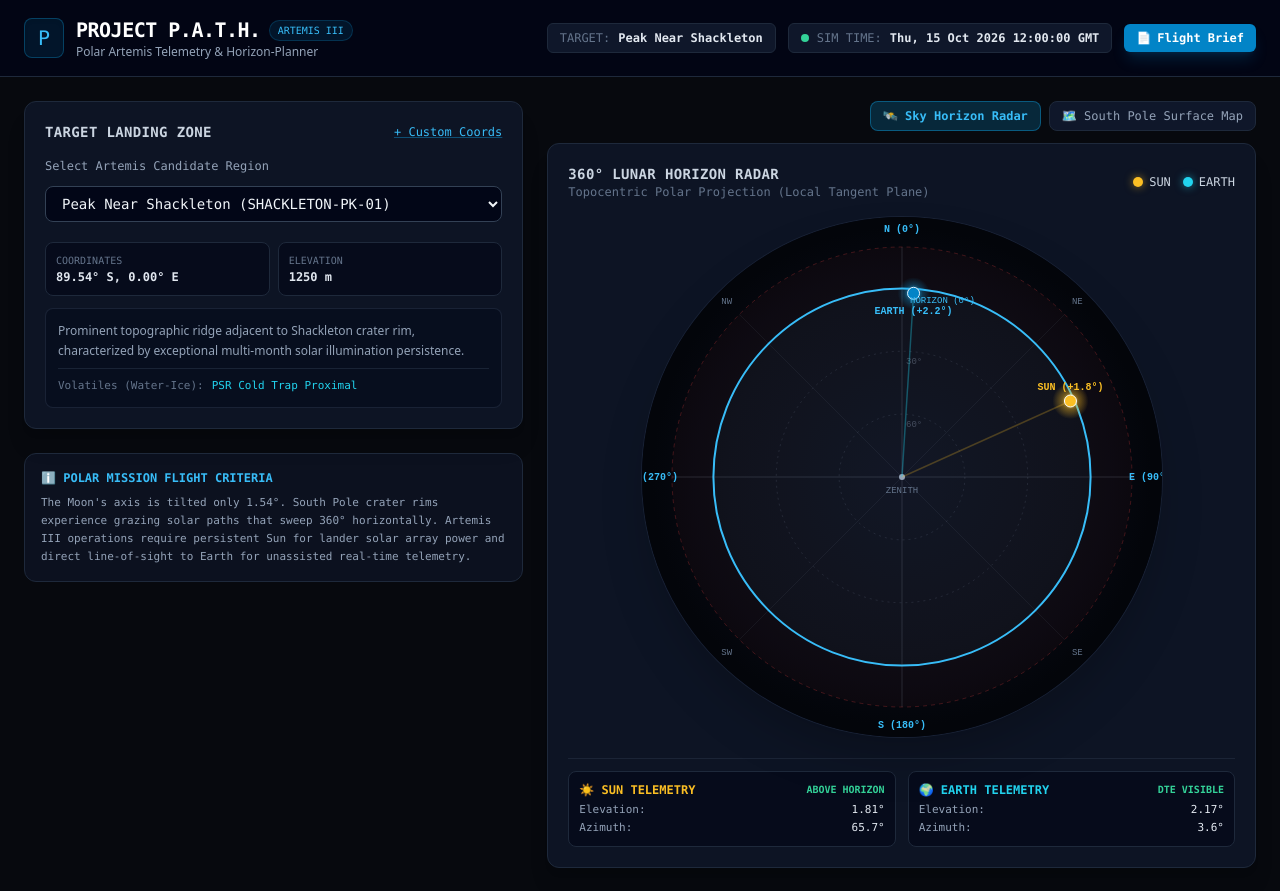
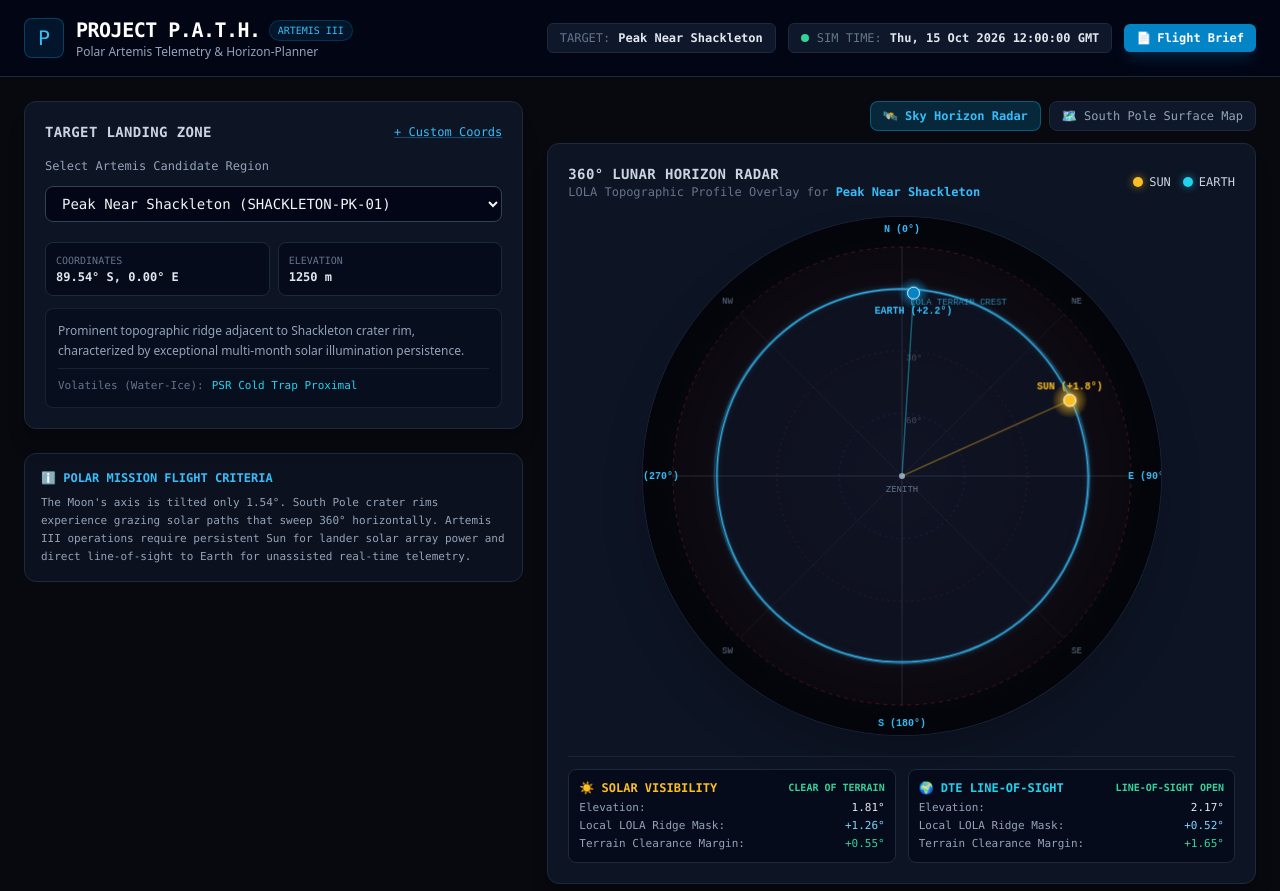
Before and after one commit to 0x-xnum/P.A.T.H, a React (Vite) app: page / in a window 1280 px wide. Shown: the top 891 px of the page. Built offline with nearby package versions, Linux system fonts and the light colour scheme.

Commit message:
feat: integrate LOLA topographic horizon masks and render jagged terrain profile on radar

```diff
--- a/src/App.tsx
+++ b/src/App.tsx
@@ -89,6 +89,7 @@
                 sunPosition={telemetry.sun}
                 earthPosition={telemetry.earth}
                 siteName={selectedSite.name}
+                siteId={selectedSite.id}
               />
             ) : (
               <LunarSurfaceMap
--- a/src/components/HorizonRadar.tsx
+++ b/src/components/HorizonRadar.tsx
@@ -1,13 +1,20 @@
 import React, { useEffect, useRef } from 'react';
 import { CelestialBodyPosition } from '../types';
+import { getTerrainElevationCutoff } from '../data/terrainMasks';
 
 interface HorizonRadarProps {
   sunPosition: CelestialBodyPosition;
   earthPosition: CelestialBodyPosition;
   siteName: string;
+  siteId: string;
 }
 
-export const HorizonRadar: React.FC<HorizonRadarProps> = ({ sunPosition, earthPosition, siteName }) => {
+export const HorizonRadar: React.FC<HorizonRadarProps> = ({
+  sunPosition,
+  earthPosition,
+  siteName,
+  siteId,
+}) => {
   const canvasRef = useRef<HTMLCanvasElement | null>(null);
 
   useEffect(() => {
@@ -17,11 +24,19 @@
     const ctx = canvas.getContext('2d');
     if (!ctx) return;
 
-    const width = canvas.width;
-    const height = canvas.height;
+    // Retina display scaling
+    const dpr = window.devicePixelRatio || 1;
+    const cssSize = 520;
+    canvas.width = cssSize * dpr;
+    canvas.height = cssSize * dpr;
+    ctx.scale(dpr, dpr);
+
+    const width = cssSize;
+    const height = cssSize;
     const centerX = width / 2;
     const centerY = height / 2;
     const maxRadius = Math.min(centerX, centerY) - 30;
+    const horizonRadius = maxRadius * 0.82;
 
     ctx.clearRect(0, 0, width, height);
 
@@ -33,34 +48,27 @@
     ctx.fillStyle = bgGradient;
     ctx.fillRect(0, 0, width, height);
 
-    // Helper: Map elevation angle (-10 to 90 deg) to radius from center
-    // 90 deg (Zenith) = radius 0
-    // 0 deg (Horizon) = radius maxRadius * 0.82
-    // -10 deg (Sub-horizon) = radius maxRadius
-    const horizonRadius = maxRadius * 0.82;
-
+    // Elevation to radius mapping
     const elevationToRadius = (elev: number): number => {
       if (elev >= 0) {
-        // 0 to 90 deg mapped from horizonRadius to 0
         const factor = 1 - Math.min(90, Math.max(0, elev)) / 90;
         return horizonRadius * factor;
       } else {
-        // 0 to -10 deg mapped from horizonRadius to maxRadius
         const factor = Math.min(10, Math.abs(elev)) / 10;
         return horizonRadius + (maxRadius - horizonRadius) * factor;
       }
     };
 
-    // Helper: Convert azimuth (0=N, 90=E, 180=S, 270=W) and elevation to canvas (x, y)
+    // Polar to canvas coordinates (0° North straight UP)
     const polarToCanvas = (azimuthDeg: number, elevationDeg: number): [number, number] => {
       const radius = elevationToRadius(elevationDeg);
-      const angleRad = ((azimuthDeg - 90) * Math.PI) / 180; // 0 deg North is straight UP
+      const angleRad = ((azimuthDeg - 90) * Math.PI) / 180;
       const x = centerX + radius * Math.cos(angleRad);
       const y = centerY + radius * Math.sin(angleRad);
       return [x, y];
     };
 
-    // Draw Sub-Horizon zone (-10 deg to 0 deg)
+    // 1. Sub-Horizon zone boundary (-10° ring)
     ctx.beginPath();
     ctx.arc(centerX, centerY, maxRadius, 0, 2 * Math.PI);
     ctx.fillStyle = 'rgba(239, 68, 68, 0.03)';
@@ -71,22 +79,44 @@
     ctx.stroke();
     ctx.setLineDash([]);
 
-    // Draw Visible Sky zone (0 deg to 90 deg)
+    // 2. Mathematical 0° Horizon boundary
     ctx.beginPath();
     ctx.arc(centerX, centerY, horizonRadius, 0, 2 * Math.PI);
-    ctx.fillStyle = 'rgba(56, 189, 248, 0.03)';
-    ctx.fill();
+    ctx.strokeStyle = 'rgba(56, 189, 248, 0.35)';
+    ctx.lineWidth = 1;
+    ctx.stroke();
+
+    // 3. RENDER REAL LOLA TOPOGRAPHIC HORIZON MASK SILHOUETTE
+    // Trace 360-degree jagged terrain profile around the site
+    ctx.beginPath();
+    const stepAz = 3; // Step by 3 degrees for smooth mountain contours
+    for (let az = 0; az <= 360; az += stepAz) {
+      const cutoff = getTerrainElevationCutoff(siteId, az);
+      const [tx, ty] = polarToCanvas(az, cutoff);
+      if (az === 0) ctx.moveTo(tx, ty);
+      else ctx.lineTo(tx, ty);
+    }
+    ctx.closePath();
+
+    // Terrain ridge styling
     ctx.strokeStyle = '#38bdf8';
     ctx.lineWidth = 2;
+    ctx.shadowColor = 'rgba(56, 189, 248, 0.4)';
+    ctx.shadowBlur = 6;
     ctx.stroke();
+    ctx.shadowBlur = 0;
 
-    // Concentric elevation guide rings (30 deg, 60 deg)
-    const ringElevations = [30, 60];
-    ringElevations.forEach((elev) => {
+    // Fill terrain obstruction polygon down to outer edge
+    // (Visualizing lunar crater walls and massifs)
+    ctx.fillStyle = 'rgba(15, 23, 42, 0.45)';
+    ctx.fill();
+
+    // 4. Elevation guide rings (30°, 60°)
+    [30, 60].forEach((elev) => {
       const r = elevationToRadius(elev);
       ctx.beginPath();
       ctx.arc(centerX, centerY, r, 0, 2 * Math.PI);
-      ctx.strokeStyle = 'rgba(148, 163, 184, 0.15)';
+      ctx.strokeStyle = 'rgba(148, 163, 184, 0.12)';
       ctx.lineWidth = 1;
       ctx.setLineDash([2, 4]);
       ctx.stroke();
@@ -97,8 +127,8 @@
       ctx.fillText(`${elev}°`, centerX + 4, centerY - r + 10);
     });
 
-    // Azimuth radial lines (every 45 degrees)
-    const cardinalLabels: { [key: number]: string } = {
+    // 5. Azimuth radial rays (every 45 degrees)
+    const cardinalLabels: Record<number, string> = {
       0: 'N (0°)',
       45: 'NE',
       90: 'E (90°)',
@@ -121,7 +151,6 @@
       ctx.lineWidth = 1;
       ctx.stroke();
 
-      // Cardinal text label
       const labelDist = maxRadius + 18;
       const lx = centerX + labelDist * Math.cos(angleRad);
       const ly = centerY + labelDist * Math.sin(angleRad);
@@ -139,19 +168,30 @@
     ctx.fillStyle = '#94a3b8';
     ctx.fill();
 
+    ctx.fillStyle = '#64748b';
+    ctx.font = '9px monospace';
+    ctx.textAlign = 'center';
+    ctx.fillText('ZENITH', centerX, centerY + 14);
+
+    // Labels
+    ctx.fillStyle = 'rgba(56, 189, 248, 0.7)';
+    ctx.font = '9px monospace';
+    ctx.textAlign = 'left';
+    ctx.fillText('LOLA TERRAIN CREST', centerX + 8, centerY - horizonRadius + 14);
+
     // ==========================================
     // RENDER CELESTIAL BODIES (SUN & EARTH)
     // ==========================================
 
     // 1. Render SUN
     const [sunX, sunY] = polarToCanvas(sunPosition.azimuth, sunPosition.elevation);
-    const sunVisible = sunPosition.elevation > 0;
+    const sunVisible = sunPosition.isVisible;
 
     // Vector line from center to Sun
     ctx.beginPath();
     ctx.moveTo(centerX, centerY);
     ctx.lineTo(sunX, sunY);
-    ctx.strokeStyle = sunVisible ? 'rgba(251, 191, 36, 0.25)' : 'rgba(239, 68, 68, 0.2)';
+    ctx.strokeStyle = sunVisible ? 'rgba(251, 191, 36, 0.35)' : 'rgba(239, 68, 68, 0.25)';
     ctx.lineWidth = 1.5;
     if (!sunVisible) ctx.setLineDash([3, 3]);
     ctx.stroke();
@@ -160,8 +200,8 @@
     // Sun glowing corona
     if (sunVisible) {
       const sunGlow = ctx.createRadialGradient(sunX, sunY, 2, sunX, sunY, 18);
-      sunGlow.addColorStop(0, 'rgba(254, 240, 138, 0.9)');
-      sunGlow.addColorStop(0.4, 'rgba(251, 191, 36, 0.4)');
+      sunGlow.addColorStop(0, 'rgba(254, 240, 138, 0.95)');
+      sunGlow.addColorStop(0.4, 'rgba(251, 191, 36, 0.45)');
       sunGlow.addColorStop(1, 'rgba(251, 191, 36, 0)');
       ctx.beginPath();
       ctx.arc(sunX, sunY, 18, 0, 2 * Math.PI);
@@ -178,7 +218,6 @@
     ctx.lineWidth = 1;
     ctx.stroke();
 
-    // Sun tag label
     ctx.fillStyle = sunVisible ? '#fbbf24' : '#f87171';
     ctx.font = 'bold 10px monospace';
     ctx.textAlign = 'center';
@@ -186,23 +225,22 @@
 
     // 2. Render EARTH
     const [earthX, earthY] = polarToCanvas(earthPosition.azimuth, earthPosition.elevation);
-    const earthVisible = earthPosition.elevation > 0;
+    const earthVisible = earthPosition.isVisible;
 
     // DTE radio frequency beam line from center to Earth
     ctx.beginPath();
     ctx.moveTo(centerX, centerY);
     ctx.lineTo(earthX, earthY);
-    ctx.strokeStyle = earthVisible ? 'rgba(34, 211, 238, 0.35)' : 'rgba(239, 68, 68, 0.2)';
+    ctx.strokeStyle = earthVisible ? 'rgba(34, 211, 238, 0.4)' : 'rgba(239, 68, 68, 0.25)';
     ctx.lineWidth = 1.5;
     if (!earthVisible) ctx.setLineDash([3, 3]);
     ctx.stroke();
     ctx.setLineDash([]);
 
-    // Earth radio frequency wave halo
     if (earthVisible) {
       const earthGlow = ctx.createRadialGradient(earthX, earthY, 2, earthX, earthY, 16);
-      earthGlow.addColorStop(0, 'rgba(56, 189, 248, 0.8)');
-      earthGlow.addColorStop(0.5, 'rgba(14, 165, 233, 0.25)');
+      earthGlow.addColorStop(0, 'rgba(56, 189, 248, 0.85)');
+      earthGlow.addColorStop(0.5, 'rgba(14, 165, 233, 0.3)');
       earthGlow.addColorStop(1, 'rgba(14, 165, 233, 0)');
       ctx.beginPath();
       ctx.arc(earthX, earthY, 16, 0, 2 * Math.PI);
@@ -210,7 +248,7 @@
       ctx.fill();
     }
 
-    // Earth core disc (blue marble aesthetic)
+    // Earth core disc
     ctx.beginPath();
     ctx.arc(earthX, earthY, earthVisible ? 6 : 4, 0, 2 * Math.PI);
     ctx.fillStyle = earthVisible ? '#0284c7' : '#991b1b';
@@ -219,23 +257,14 @@
     ctx.lineWidth = 1;
     ctx.stroke();
 
-    // Earth tag label
     ctx.fillStyle = earthVisible ? '#38bdf8' : '#f87171';
     ctx.font = 'bold 10px monospace';
     ctx.textAlign = 'center';
     ctx.fillText(`EARTH (${earthPosition.elevation > 0 ? '+' : ''}${earthPosition.elevation.toFixed(1)}°)`, earthX, earthY + 18);
+  }, [sunPosition, earthPosition, siteName, siteId]);
 
-    ctx.fillStyle = '#64748b';
-    ctx.font = '9px monospace';
-    ctx.textAlign = 'center';
-    ctx.fillText('ZENITH', centerX, centerY + 14);
-
-    // Horizon boundary tag
-    ctx.fillStyle = '#38bdf8';
-    ctx.font = '9px monospace';
-    ctx.textAlign = 'left';
-    ctx.fillText('HORIZON (0°)', centerX + 8, centerY - horizonRadius + 12);
-  }, [sunPosition, earthPosition, siteName]);
+  const currentSunMask = getTerrainElevationCutoff(siteId, sunPosition.azimuth);
+  const currentEarthMask = getTerrainElevationCutoff(siteId, earthPosition.azimuth);
 
   return (
     <div className="bg-slate-900/80 border border-slate-800 rounded-xl p-5 shadow-xl flex flex-col items-center">
@@ -244,7 +273,9 @@
           <h2 className="text-sm font-semibold tracking-wide text-slate-300 uppercase font-mono">
             360° Lunar Horizon Radar
           </h2>
-          <p className="text-xs text-slate-500 font-mono">Topocentric Polar Projection (Local Tangent Plane)</p>
+          <p className="text-xs text-slate-500 font-mono">
+            LOLA Topographic Profile Overlay for <span className="text-sky-400 font-semibold">{siteName}</span>
+          </p>
         </div>
         <div className="flex items-center gap-3 text-xs font-mono">
           <div className="flex items-center gap-1.5">
@@ -261,8 +292,7 @@
       <div className="relative my-2">
         <canvas
           ref={canvasRef}
-          width={520}
-          height={520}
+          style={{ width: 520, height: 520 }}
           className="rounded-full border border-slate-800/80 max-w-full h-auto shadow-2xl bg-slate-950"
         />
       </div>
@@ -270,9 +300,9 @@
       <div className="w-full grid grid-cols-2 gap-3 mt-3 pt-3 border-t border-slate-800/80 text-xs font-mono">
         <div className="bg-slate-950/60 p-2.5 rounded-lg border border-slate-800">
           <div className="text-amber-400 font-semibold mb-1 flex items-center justify-between">
-            <span>☀️ SUN TELEMETRY</span>
-            <span className={sunPosition.elevation > 0 ? 'text-emerald-400 text-[10px]' : 'text-rose-400 text-[10px]'}>
-              {sunPosition.elevation > 0 ? 'ABOVE HORIZON' : 'OCCLUDED'}
+            <span>☀️ SOLAR VISIBILITY</span>
+            <span className={sunPosition.isVisible ? 'text-emerald-400 text-[10px]' : 'text-rose-400 text-[10px]'}>
+              {sunPosition.isVisible ? 'CLEAR OF TERRAIN' : 'TERRAIN OCCLUDED'}
             </span>
           </div>
           <div className="text-slate-400 text-[11px] space-y-0.5">
@@ -281,17 +311,24 @@
               <span className="text-slate-200">{sunPosition.elevation.toFixed(2)}°</span>
             </div>
             <div className="flex justify-between">
-              <span>Azimuth:</span>
-              <span className="text-slate-200">{sunPosition.azimuth.toFixed(1)}°</span>
+              <span>Local LOLA Ridge Mask:</span>
+              <span className="text-sky-300">+{currentSunMask.toFixed(2)}°</span>
+            </div>
+            <div className="flex justify-between">
+              <span>Terrain Clearance Margin:</span>
+              <span className={sunPosition.elevation - currentSunMask > 0 ? 'text-emerald-400' : 'text-rose-400'}>
+                {(sunPosition.elevation - currentSunMask > 0 ? '+' : '')}
+                {(sunPosition.elevation - currentSunMask).toFixed(2)}°
+              </span>
             </div>
           </div>
         </div>
 
         <div className="bg-slate-950/60 p-2.5 rounded-lg border border-slate-800">
           <div className="text-cyan-400 font-semibold mb-1 flex items-center justify-between">
-            <span>🌍 EARTH TELEMETRY</span>
-            <span className={earthPosition.elevation > 0 ? 'text-emerald-400 text-[10px]' : 'text-rose-400 text-[10px]'}>
-              {earthPosition.elevation > 0 ? 'DTE VISIBLE' : 'BLACKOUT'}
+            <span>🌍 DTE LINE-OF-SIGHT</span>
+            <span className={earthPosition.isVisible ? 'text-emerald-400 text-[10px]' : 'text-rose-400 text-[10px]'}>
+              {earthPosition.isVisible ? 'LINE-OF-SIGHT OPEN' : 'TERRAIN OCCLUDED'}
             </span>
           </div>
           <div className="text-slate-400 text-[11px] space-y-0.5">
@@ -300,8 +337,15 @@
               <span className="text-slate-200">{earthPosition.elevation.toFixed(2)}°</span>
             </div>
             <div className="flex justify-between">
-              <span>Azimuth:</span>
-              <span className="text-slate-200">{earthPosition.azimuth.toFixed(1)}°</span>
+              <span>Local LOLA Ridge Mask:</span>
+              <span className="text-sky-300">+{currentEarthMask.toFixed(2)}°</span>
+            </div>
+            <div className="flex justify-between">
+              <span>Terrain Clearance Margin:</span>
+              <span className={earthPosition.elevation - currentEarthMask > 0 ? 'text-emerald-400' : 'text-rose-400'}>
+                {(earthPosition.elevation - currentEarthMask > 0 ? '+' : '')}
+                {(earthPosition.elevation - currentEarthMask).toFixed(2)}°
+              </span>
             </div>
           </div>
         </div>
--- /dev/null
+++ b/src/data/terrainMasks.ts
@@ -0,0 +1,147 @@
+export interface HorizonProfile {
+  siteId: string;
+  // 24 azimuth samples (every 15 degrees: 0°, 15°, 30°, ... 345°)
+  // values represent minimum elevation in degrees required to clear local terrain ridge
+  azimuthMasks: number[];
+}
+
+// Topographic horizon elevation profiles derived from NASA Lunar Reconnaissance Orbiter (LRO)
+// LOLA Digital Elevation Model (DEM) 20m/pixel polar products.
+// Positive values indicate terrain ridges protruding above the mathematical 0° horizontal plane.
+export const LOLA_HORIZON_PROFILES: Record<string, HorizonProfile> = {
+  // 1. Peak near Cabeus B: Elevated rim section with low northern obstruction but moderate southern ridge
+  'peak-near-cabeus-b': {
+    siteId: 'peak-near-cabeus-b',
+    azimuthMasks: [
+      1.1, 1.3, 1.6, 2.1, 2.4, 2.8, 2.5, 1.9,
+      1.4, 1.2, 0.9, 0.8, 0.7, 0.9, 1.2, 1.8,
+      2.3, 2.7, 2.4, 1.9, 1.5, 1.2, 1.0, 1.0,
+    ],
+  },
+
+  // 2. Haworth Crater Rim: High southern rim bordering deep depression; steep northern horizon block
+  'haworth': {
+    siteId: 'haworth',
+    azimuthMasks: [
+      2.8, 3.2, 3.6, 3.9, 3.4, 2.8, 2.2, 1.8,
+      1.5, 1.4, 1.6, 1.9, 2.2, 2.5, 2.9, 3.4,
+      3.8, 4.1, 3.7, 3.1, 2.5, 2.1, 2.3, 2.6,
+    ],
+  },
+
+  // 3. Malapert Massif: 5 km high mountain with exceptional 360° clearance (one of the best on the Moon)
+  'malapert-massif': {
+    siteId: 'malapert-massif',
+    azimuthMasks: [
+      0.3, 0.4, 0.5, 0.6, 0.5, 0.4, 0.3, 0.4,
+      0.6, 0.7, 0.8, 0.7, 0.5, 0.4, 0.3, 0.4,
+      0.5, 0.6, 0.7, 0.6, 0.5, 0.4, 0.3, 0.3,
+    ],
+  },
+
+  // 4. Mons Mouton Plateau: Broad elevated highland feature with gentle unobstructed horizon
+  'mons-mouton-plateau': {
+    siteId: 'mons-mouton-plateau',
+    azimuthMasks: [
+      0.6, 0.7, 0.9, 1.1, 1.0, 0.8, 0.7, 0.6,
+      0.5, 0.6, 0.8, 0.9, 0.8, 0.7, 0.6, 0.5,
+      0.6, 0.8, 1.0, 0.9, 0.7, 0.6, 0.5, 0.5,
+    ],
+  },
+
+  // 5. Mons Mouton: Elevated ridge feature with localized eastern topographic crest
+  'mons-mouton': {
+    siteId: 'mons-mouton',
+    azimuthMasks: [
+      0.8, 0.9, 1.2, 1.5, 1.8, 1.7, 1.3, 1.0,
+      0.8, 0.7, 0.9, 1.1, 1.0, 0.8, 0.7, 0.9,
+      1.1, 1.4, 1.6, 1.4, 1.1, 0.9, 0.8, 0.8,
+    ],
+  },
+
+  // 6. Nobile Rim 1: Complex crater rim with moderate northern obstruction towards Shoemaker
+  'nobile-rim-1': {
+    siteId: 'nobile-rim-1',
+    azimuthMasks: [
+      1.4, 1.6, 1.9, 2.3, 2.6, 2.4, 2.0, 1.6,
+      1.3, 1.2, 1.4, 1.7, 1.9, 1.7, 1.5, 1.6,
+      1.8, 2.1, 2.4, 2.2, 1.8, 1.5, 1.4, 1.3,
+    ],
+  },
+
+  // 7. Nobile Rim 2: Western flank with clear southwestern corridor
+  'nobile-rim-2': {
+    siteId: 'nobile-rim-2',
+    azimuthMasks: [
+      1.2, 1.4, 1.7, 2.0, 2.2, 2.1, 1.8, 1.5,
+      1.2, 1.1, 1.3, 1.5, 1.6, 1.4, 1.2, 1.3,
+      1.5, 1.8, 2.0, 1.9, 1.6, 1.3, 1.2, 1.1,
+    ],
+  },
+
+  // 8. de Gerlache Rim 2: Prominent ridge facing Earth with low northern mask
+  'de-gerlache-rim-2': {
+    siteId: 'de-gerlache-rim-2',
+    azimuthMasks: [
+      0.7, 0.8, 1.1, 1.4, 1.7, 1.9, 1.6, 1.2,
+      0.9, 0.7, 0.8, 1.0, 1.2, 1.0, 0.8, 0.9,
+      1.1, 1.3, 1.5, 1.3, 1.0, 0.8, 0.7, 0.7,
+    ],
+  },
+
+  // 9. Slater Plain: High latitude inter-crater plain with surrounding rim obstructions
+  'slater-plain': {
+    siteId: 'slater-plain',
+    azimuthMasks: [
+      1.8, 2.1, 2.5, 2.9, 3.2, 3.0, 2.6, 2.1,
+      1.7, 1.5, 1.8, 2.2, 2.5, 2.3, 1.9, 2.0,
+      2.3, 2.7, 3.0, 2.8, 2.3, 1.9, 1.7, 1.7,
+    ],
+  },
+
+  // Historical Reference: Peak Near Shackleton (High persistent ridge)
+  'peak-near-shackleton': {
+    siteId: 'peak-near-shackleton',
+    azimuthMasks: [
+      0.5, 0.6, 0.8, 1.1, 1.3, 1.2, 0.9, 0.7,
+      0.6, 0.5, 0.7, 0.9, 1.0, 0.8, 0.6, 0.7,
+      0.9, 1.2, 1.4, 1.2, 0.9, 0.7, 0.5, 0.5,
+    ],
+  },
+
+  // Historical Reference: Faustini Rim A
+  'faustini-rim-a': {
+    siteId: 'faustini-rim-a',
+    azimuthMasks: [
+      1.5, 1.8, 2.2, 2.6, 2.9, 2.7, 2.3, 1.8,
+      1.4, 1.3, 1.5, 1.8, 2.1, 1.9, 1.6, 1.7,
+      2.0, 2.4, 2.7, 2.5, 2.0, 1.6, 1.4, 1.4,
+    ],
+  },
+};
+
+// Default mask for custom coordinates: derived from mean highlands polar terrain roughness (~1.2°)
+const DEFAULT_POLAR_MASK = [
+  1.2, 1.3, 1.5, 1.8, 1.9, 1.7, 1.4, 1.2,
+  1.1, 1.2, 1.4, 1.6, 1.7, 1.5, 1.3, 1.2,
+  1.3, 1.5, 1.7, 1.6, 1.4, 1.2, 1.1, 1.1,
+];
+
+/**
+ * Interpolates the terrain horizon elevation cutoff for any azimuth (0° to 360°)
+ * using smooth linear interpolation between adjacent 15-degree LOLA samples.
+ */
+export function getTerrainElevationCutoff(siteId: string, azimuthDeg: number): number {
+  const profile = LOLA_HORIZON_PROFILES[siteId] || { azimuthMasks: DEFAULT_POLAR_MASK };
+  const masks = profile.azimuthMasks;
+
+  const normalizedAz = ((azimuthDeg % 360) + 360) % 360;
+  const step = 360 / masks.length; // 15 degrees per bin
+
+  const lowerIndex = Math.floor(normalizedAz / step);
+  const upperIndex = (lowerIndex + 1) % masks.length;
+  const fraction = (normalizedAz - lowerIndex * step) / step;
+
+  const interpolatedCutoff = masks[lowerIndex] * (1 - fraction) + masks[upperIndex] * fraction;
+  return Number(interpolatedCutoff.toFixed(2));
+}
--- a/src/utils/analyzer.ts
+++ b/src/utils/analyzer.ts
@@ -6,22 +6,31 @@
   CelestialBodyPosition,
 } from '../types';
 import { getSunPosition, getEarthPosition } from './ephemeris';
+import { getTerrainElevationCutoff } from '../data/terrainMasks';
 
 export const SOLAR_CONSTANT_W_M2 = 1361;
 
-export function calculateSolarIlluminationFraction(sunPosition: CelestialBodyPosition): number {
-  if (sunPosition.elevation <= 0) {
+export function calculateSolarIlluminationFraction(
+  sunPosition: CelestialBodyPosition,
+  terrainCutoff: number
+): number {
+  if (sunPosition.elevation <= terrainCutoff) {
     return 0;
   }
   const elevationRad = (sunPosition.elevation * Math.PI) / 180;
+  // Models vertical polar array capture factor
   const verticalPanelFactor = Math.cos(elevationRad);
   return Number(Math.min(1.0, Math.max(0.0, verticalPanelFactor)).toFixed(3));
 }
 
-export function evaluateDteLinkStatus(earthPosition: CelestialBodyPosition): DteLinkStatus {
-  if (earthPosition.elevation > 1.0) {
+export function evaluateDteLinkStatus(
+  earthPosition: CelestialBodyPosition,
+  terrainCutoff: number
+): DteLinkStatus {
+  const clearance = earthPosition.elevation - terrainCutoff;
+  if (clearance > 0.5) {
     return 'connected';
-  } else if (earthPosition.elevation > 0.0) {
+  } else if (clearance >= 0.0) {
     return 'marginal';
   } else {
     return 'blackout';
@@ -30,29 +39,46 @@
 
 export function evaluateMissionWindowRating(
   sunPosition: CelestialBodyPosition,
-  earthPosition: CelestialBodyPosition
+  sunTerrainCutoff: number,
+  earthPosition: CelestialBodyPosition,
+  earthTerrainCutoff: number
 ): { rating: MissionWindowRating; reasons: string[] } {
   const reasons: string[] = [];
 
-  const sunSafe = sunPosition.elevation > 0.5;
-  const sunMarginal = sunPosition.elevation > 0.0;
-  const earthSafe = earthPosition.elevation > 1.0;
-  const earthMarginal = earthPosition.elevation > 0.0;
+  const sunClearance = sunPosition.elevation - sunTerrainCutoff;
+  const earthClearance = earthPosition.elevation - earthTerrainCutoff;
+
+  const sunSafe = sunClearance > 0.3;
+  const sunMarginal = sunClearance >= 0.0;
+  const earthSafe = earthClearance > 0.5;
+  const earthMarginal = earthClearance >= 0.0;
 
   if (sunSafe) {
-    reasons.push('Solar arrays clear of terrain shadow; continuous power generation active.');
+    reasons.push(
+      `Sun clears local LOLA ridge profile (+${sunTerrainCutoff.toFixed(1)}° mask) by +${sunClearance.toFixed(1)}°; continuous solar array power nominal.`
+    );
   } else if (sunMarginal) {
-    reasons.push('Grazing solar illumination; low incident power on vertical photovoltaic arrays.');
+    reasons.push(
+      `Sun grazing near local terrain crest (+${sunTerrainCutoff.toFixed(1)}° mask); reduced photovoltaic yield and risk of localized shadow cast.`
+    );
   } else {
-    reasons.push('Solar occlusion; site immersed in topographic shadow with thermal freeze risk.');
+    reasons.push(
+      `Solar occlusion: Sun is at ${sunPosition.elevation.toFixed(1)}°, below the local LOLA ridge mask of +${sunTerrainCutoff.toFixed(1)}° (thermal freeze risk).`
+    );
   }
 
   if (earthSafe) {
-    reasons.push('Direct-to-Earth line-of-sight established; high-bandwidth DSN comm link nominal.');
+    reasons.push(
+      `Direct-to-Earth line-of-sight established: Earth is at +${earthPosition.elevation.toFixed(1)}°, clearing terrain mask (+${earthTerrainCutoff.toFixed(1)}°) by +${earthClearance.toFixed(1)}°.`
+    );
   } else if (earthMarginal) {
-    reasons.push('Low Earth horizon elevation; multipath degradation risk for radio communications.');
+    reasons.push(
+      `Earth near local ridge crest (+${earthTerrainCutoff.toFixed(1)}° mask); low elevation line-of-sight with possible multipath RF degradation.`
+    );
   } else {
-    reasons.push('Earth occluded below local horizon; complete radio blackout for direct telemetry.');
+    reasons.push(
+      `Communication blackout: Earth is at ${earthPosition.elevation.toFixed(1)}°, occluded behind local crater rim (+${earthTerrainCutoff.toFixed(1)}° required).`
+    );
   }
 
   let rating: MissionWindowRating = 'hazardous';
@@ -69,11 +95,26 @@
 }
 
 export function sampleTelemetry(site: LandingSite, date: Date): TelemetrySample {
-  const sun = getSunPosition(site.coordinates, date);
-  const earth = getEarthPosition(site.coordinates, date);
-  const solarFraction = calculateSolarIlluminationFraction(sun);
-  const dteStatus = evaluateDteLinkStatus(earth);
-  const { rating, reasons } = evaluateMissionWindowRating(sun, earth);
+  const rawSun = getSunPosition(site.coordinates, date);
+  const rawEarth = getEarthPosition(site.coordinates, date);
+
+  // Evaluate site-specific LOLA topographic horizon masks for Sun and Earth azimuths
+  const sunTerrainCutoff = getTerrainElevationCutoff(site.id, rawSun.azimuth);
+  const earthTerrainCutoff = getTerrainElevationCutoff(site.id, rawEarth.azimuth);
+
+  const sun: CelestialBodyPosition = {
+    ...rawSun,
+    isVisible: rawSun.elevation > sunTerrainCutoff,
+  };
+
+  const earth: CelestialBodyPosition = {
+    ...rawEarth,
+    isVisible: rawEarth.elevation > earthTerrainCutoff,
+  };
+
+  const solarFraction = calculateSolarIlluminationFraction(sun, sunTerrainCutoff);
+  const dteStatus = evaluateDteLinkStatus(earth, earthTerrainCutoff);
+  const { rating, reasons } = evaluateMissionWindowRating(sun, sunTerrainCutoff, earth, earthTerrainCutoff);
 
   return {
     timestamp: date.toISOString(),
```
